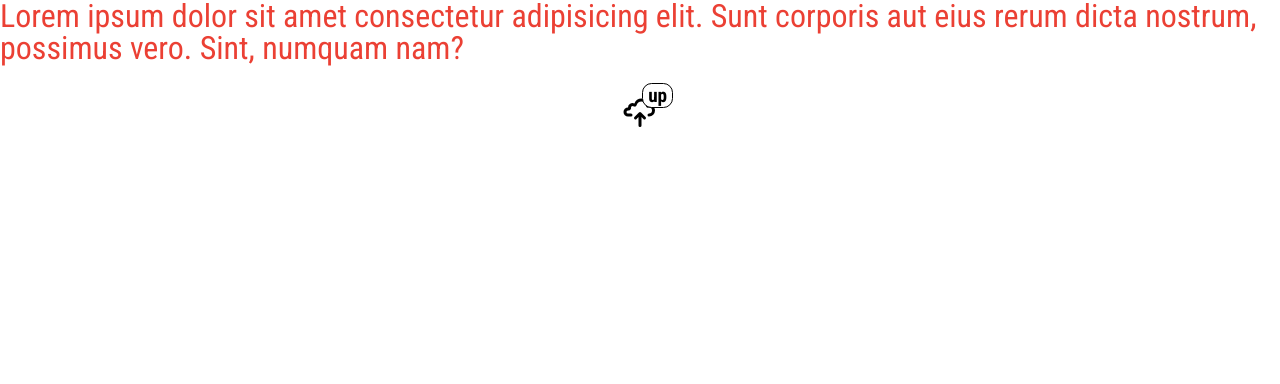
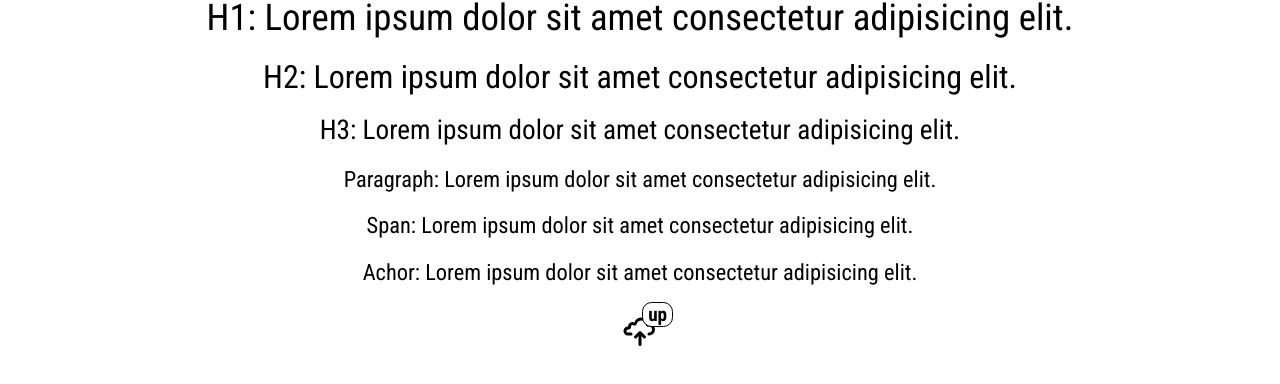
Before and after one commit to jnpco98/ukiyonovels-nosql, a React (Create React App) app in the folder Client/Ukiyo.Web.Client/: page / in a window 1280 px wide. Shown: the top 384 px of the page. Built offline with nearby package versions, Linux system fonts and the light colour scheme.

Commit message:
Added some util functions

```diff
--- a/Client/Ukiyo.Web.Client/src/app/index.tsx
+++ b/Client/Ukiyo.Web.Client/src/app/index.tsx
@@ -17,10 +17,16 @@ const App: React.FC = (): ReactElement => {
     return (
         <ThemeProvider theme={BaseTheme}>
             <AppContainer>
-                <Text type={TextType.SectionTitle}>
-                    Lorem ipsum dolor sit amet consectetur adipisicing elit. Sunt corporis aut eius rerum dicta nostrum,
-                    possimus vero. Sint, numquam nam?
+                <Text type={TextType.PageTitle}>H1: Lorem ipsum dolor sit amet consectetur adipisicing elit.</Text>
+                <Text type={TextType.SectionTitle}>H2: Lorem ipsum dolor sit amet consectetur adipisicing elit.</Text>
+                <Text type={TextType.SubsectionTitle}>
+                    H3: Lorem ipsum dolor sit amet consectetur adipisicing elit.
                 </Text>
+                <Text type={TextType.Paragraph}>
+                    Paragraph: Lorem ipsum dolor sit amet consectetur adipisicing elit.
+                </Text>
+                <Text type={TextType.Span}>Span: Lorem ipsum dolor sit amet consectetur adipisicing elit.</Text>
+                <Text type={TextType.Anchor}>Achor: Lorem ipsum dolor sit amet consectetur adipisicing elit.</Text>
                 <Icon glyph={GlyphType.Upload} message="up" countColor="black" countBackground="#ffff" size="3rem" />
             </AppContainer>
         </ThemeProvider>
--- a/Client/Ukiyo.Web.Client/src/components/atom/text/style.ts
+++ b/Client/Ukiyo.Web.Client/src/components/atom/text/style.ts
@@ -27,7 +27,6 @@ export const SectionTitle = styled.h2`
     css`
       font-size: ${math(`${theme.font.baseSize} * 0.85`)};
       margin-bottom: 1.5rem;
-      color: ${theme.colors.accent};
 
       ${M.MEDIA_SMALL} {
         font-size: ${math(`${theme.font.baseSize} * 1.5`)};
--- a/Client/Ukiyo.Web.Client/src/utilities/reset.ts
+++ b/Client/Ukiyo.Web.Client/src/utilities/reset.ts
@@ -51,7 +51,7 @@ const reset = css`
 
   ol, ul {
     list-style: none;
-    font-family: "Roboto Condensed", Sans-Serif';
+    font-family: "Roboto Condensed", Sans-Serif;
   }
 
   blockquote, q {
@@ -71,6 +71,7 @@ const reset = css`
   a {
     color: currentColor;
     text-decoration: none;
+    cursor: pointer;
   }
 
   ul {
@@ -78,7 +79,7 @@ const reset = css`
   }
 
   button {
-    font-family: "Roboto Condensed", Sans-Serif';
+    font-family: "Roboto Condensed", Sans-Serif;
   }
 `;
 
```
Also changed, not shown: Client/Ukiyo.Web.Client/src/@types/extendedWindow.ts (added, +7 -0 lines), Client/Ukiyo.Web.Client/src/utilities/device.ts (added, +13 -0 lines), Client/Ukiyo.Web.Client/src/utilities/string.ts (added, +18 -0 lines).
